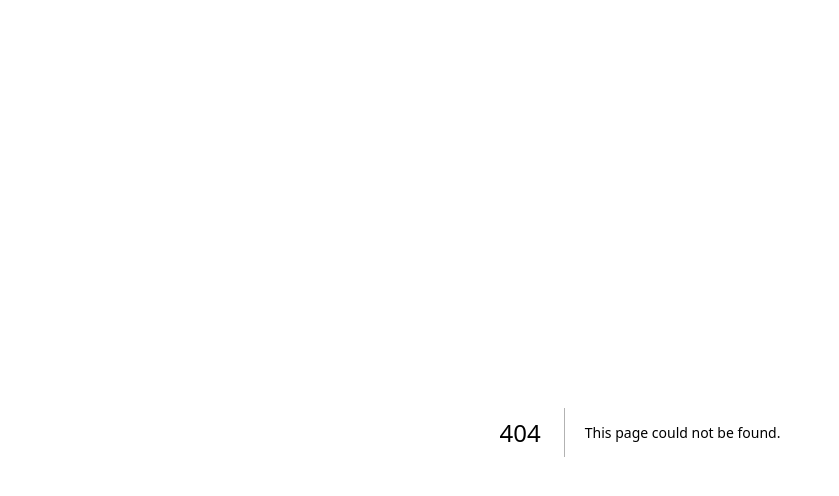
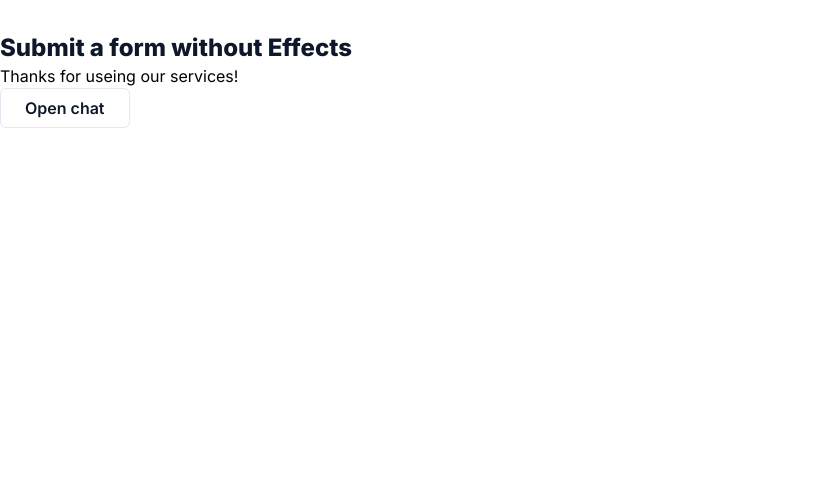
Before and after one commit to TaiseiNemoto/react-practice-app, a Next.js app: page /you-might-not-need-an-effect/submit-a-form-without-effects in a window 1280 px wide. Before the commit this address had no page. Shown: the top 496 px of the page, without its empty margins (0-839 px from the left). Built offline with nearby package versions, Linux system fonts and the light colour scheme.

Commit message:
[add]You Might Not Need an Effect：Submit a form without Effectsまで完了

```diff
--- a/src/app/you-might-not-need-an-effect/page.tsx
+++ b/src/app/you-might-not-need-an-effect/page.tsx
@@ -13,6 +13,10 @@ export default function page() {
         pageName="Cache a calculation without Effects"
         link="/you-might-not-need-an-effect/cache-a-calculation-without-effects"
       />
+      <PageLink
+        pageName="Submit a form without Effects"
+        link="/you-might-not-need-an-effect/submit-a-form-without-effects"
+      />
     </main>
   );
 }
--- /dev/null
+++ b/src/app/you-might-not-need-an-effect/submit-a-form-without-effects/page.tsx
@@ -0,0 +1,10 @@
+import H1Element from '../../../components/common/H1Element';
+import Form from '@/components/you-might-not-need-an-effect/submit-a-form-without-effects/Form';
+export default function page() {
+  return (
+    <main>
+      <H1Element title="Submit a form without Effects" />
+      <Form />
+    </main>
+  );
+}
--- /dev/null
+++ b/src/components/you-might-not-need-an-effect/submit-a-form-without-effects/Form.tsx
@@ -0,0 +1,47 @@
+'use client';
+
+import Button from '@/components/common/Button';
+import { useState } from 'react';
+
+export default function Form() {
+  const [showForm, setShowForm] = useState(false);
+  const [message, setMessage] = useState('');
+
+  function handleSubmit(e: React.FormEvent<HTMLFormElement>) {
+    e.preventDefault();
+    setShowForm(false);
+    sendMessage(message);
+  }
+
+  if (!showForm) {
+    return (
+      <>
+        <h1>Thanks for useing our services!</h1>
+        <Button
+          buttonText="Open chat"
+          handleClick={() => {
+            setMessage('');
+            setShowForm(true);
+          }}
+        />
+      </>
+    );
+  }
+
+  return (
+    <form onSubmit={handleSubmit}>
+      <textarea
+        placeholder="Message"
+        value={message}
+        onChange={(e) => setMessage(e.target.value)}
+      ></textarea>
+      <button type="submit" disabled={message === ''}>
+        Send
+      </button>
+    </form>
+  );
+}
+
+function sendMessage(message: string) {
+  console.log('Sending message: ' + message);
+}
```
